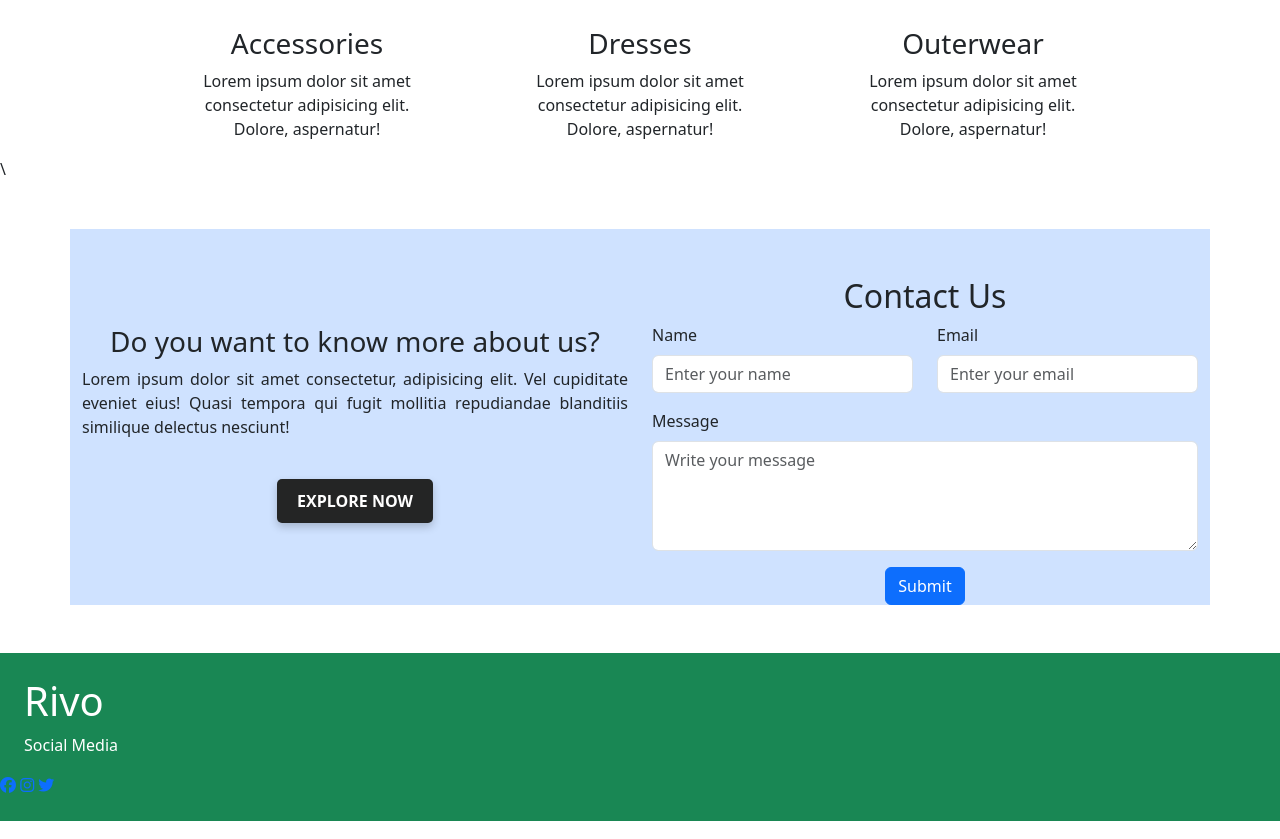
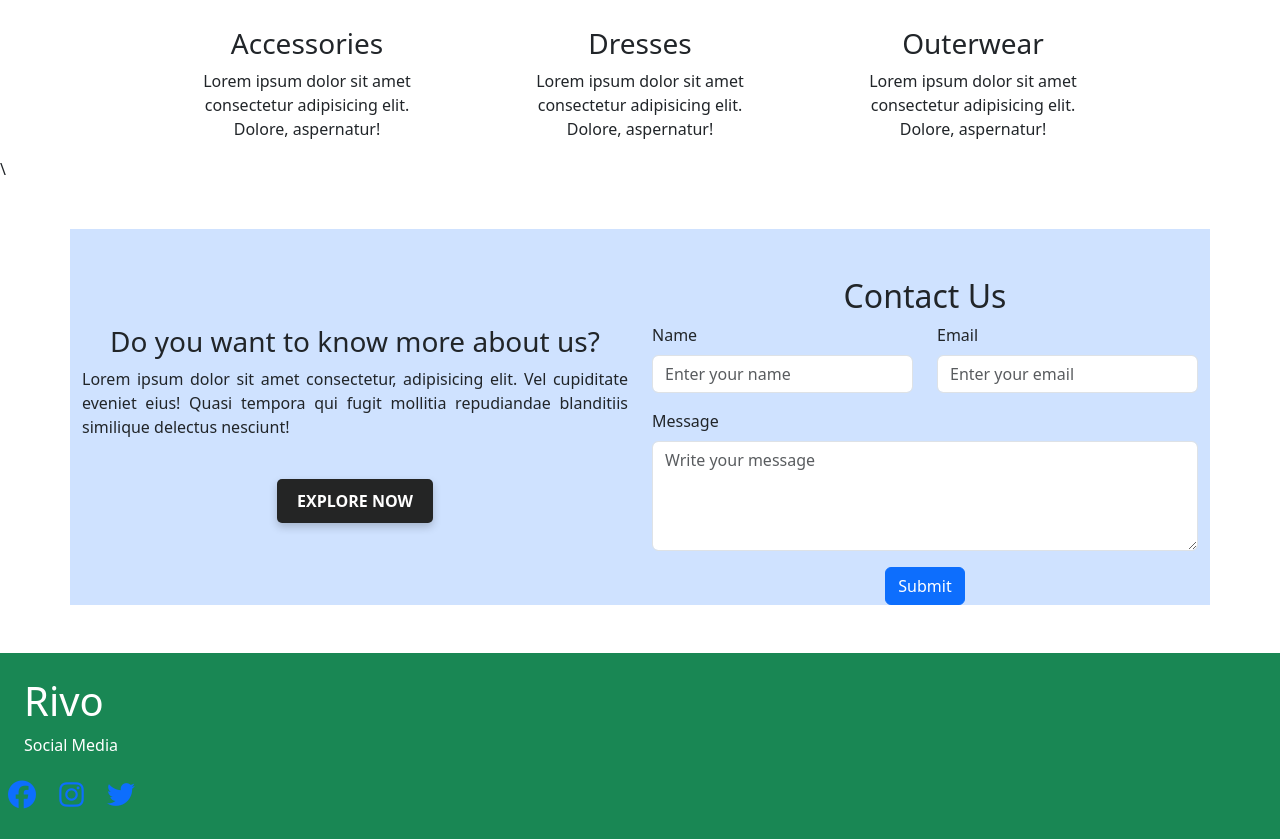
Before and after one commit to anikaivnath/Assignment--02, a plain HTML site: page index.html in a window 1280 px wide. Shown: the part 1932-2771 px from the top of the page. Drawn offline with nearby package versions, Linux system fonts and the light colour scheme.

Commit message:
add font size

```diff
--- a/index.html
+++ b/index.html
@@ -356,10 +356,10 @@
   <div>
    <h1 class="mx-4">Rivo</h1>
    <p class="mx-4">Social Media</p>
-<div>
-  <a href="#"><i class="fa-brands fa-facebook"></i></a>
-  <a href="#"><i class="fa-brands fa-instagram"></i></a>
-  <a href="#"><i class="fa-brands fa-twitter"></i></a>
+<div class="fs-3 text text-success">
+  <a href="#" class="  m-2" ><i class="fa-brands fa-facebook " ></i></a>
+  <a href="#" class="m-2"><i class="fa-brands fa-instagram "></i></a>
+  <a href="#" class=" m-2"><i class="fa-brands fa-twitter "></i></a>
 </div>
   </div>
 
```
Also changed, not shown: style.css (line endings or trailing spaces).
